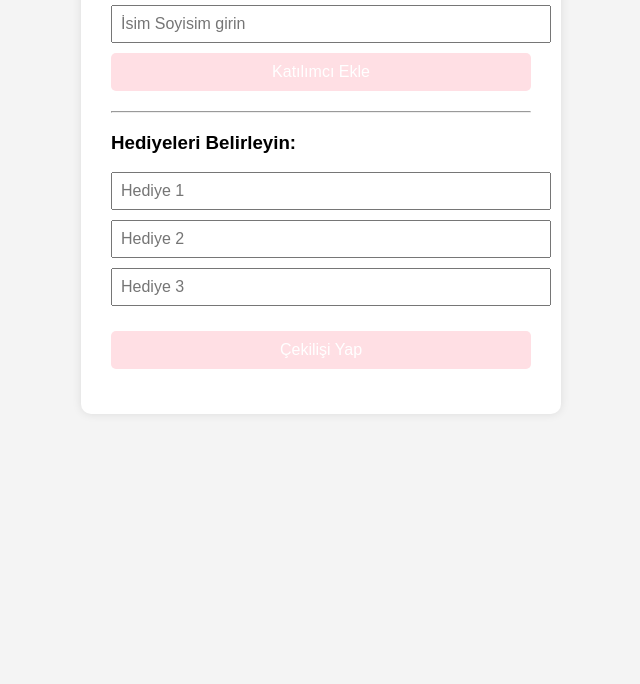
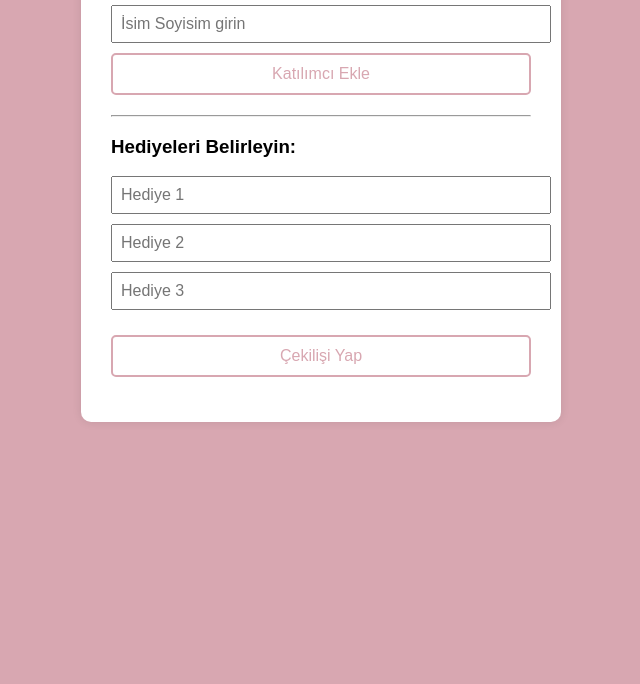
Before and after one commit to aybekbeyzanur04/Cekilis-Oyunu, a plain HTML site: page index.html in a window 1280 px wide. Shown: the part 116-800 px from the top of the page, without its empty margins (319-959 px from the left). Drawn offline with Linux system fonts and the light colour scheme.

Commit message:
Update index.html

```diff
--- a/index.html
+++ b/index.html
@@ -6,7 +6,7 @@
   <style>
     body {
       font-family: Arial, sans-serif;
-      background: #f4f4f4;
+      background: #d8a7b1;
       padding: 20px;
       display: flex;
       justify-content: center;
@@ -31,9 +31,9 @@
     button {
       width: 100%;
       padding: 10px;
-      background-color: #FFDFE4; /* PEMBE RENK */
-      color: white;
-      border: none;
+      background-color: white; /* beyaz */
+      color: #d8a7b1;          /* toz pembe */
+      border: 2px solid #d8a7b1;
       font-size: 16px;
       border-radius: 5px;
       cursor: pointer;
```
